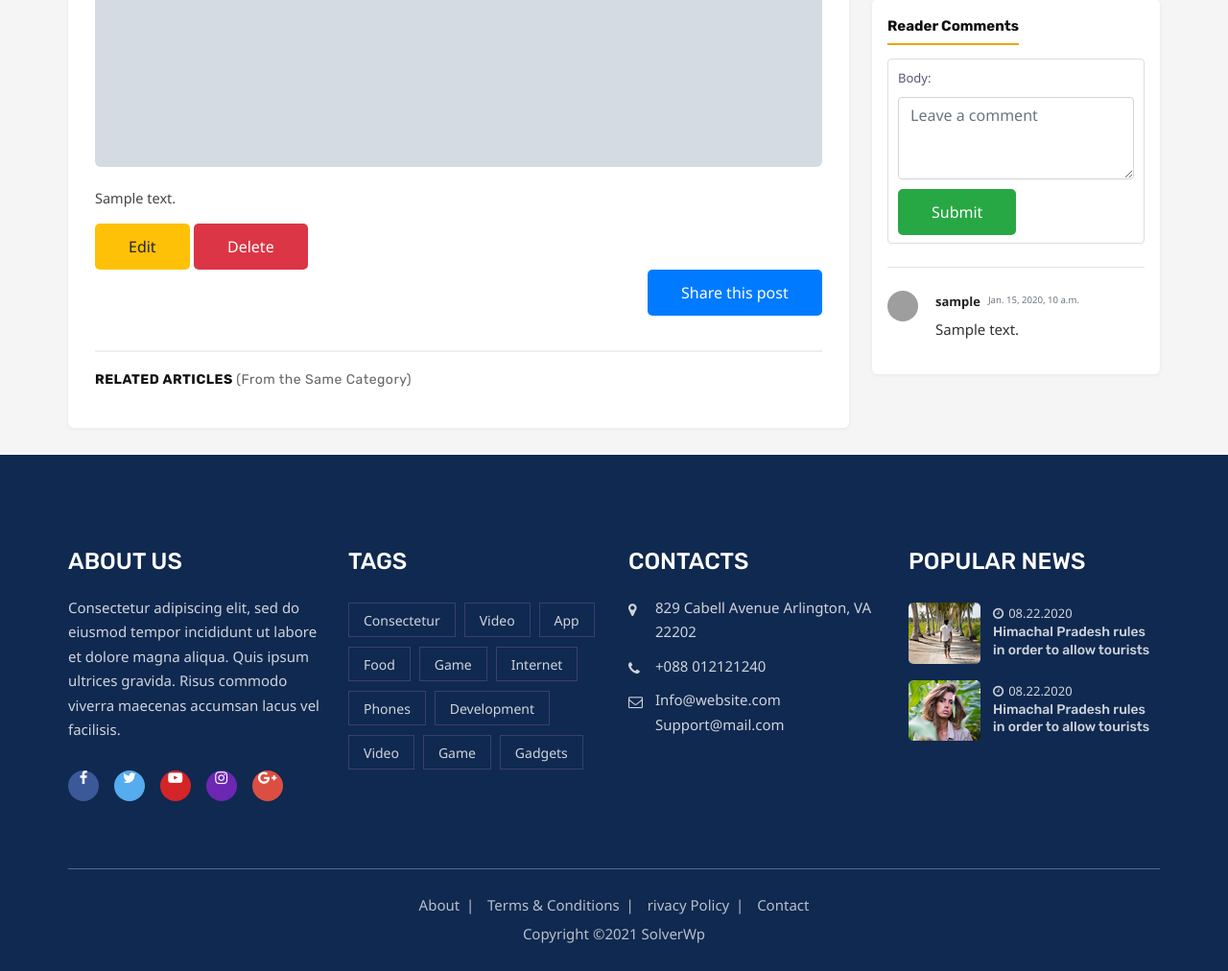
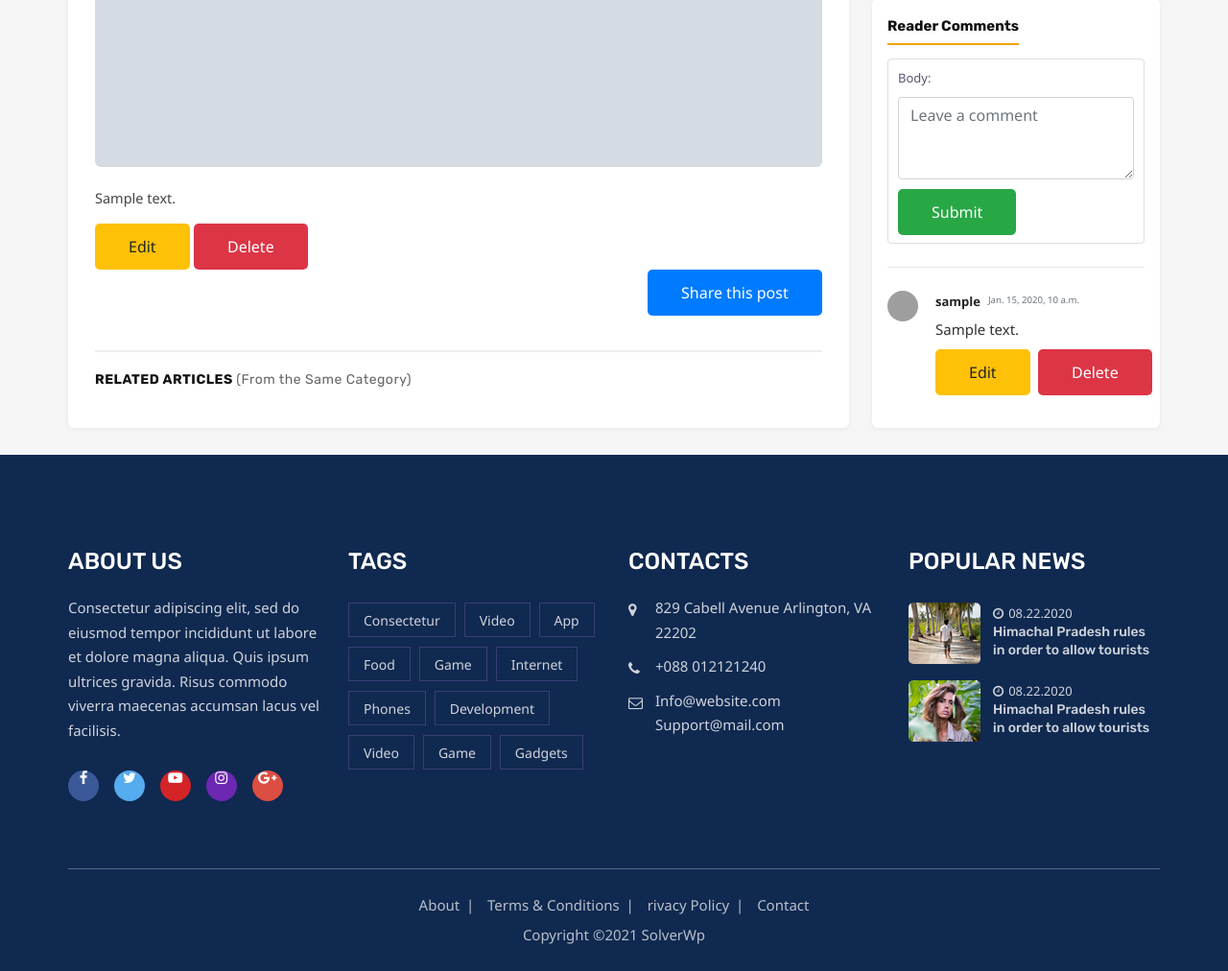
Before and after one commit to Otkirbek10/NewsWebsite, a Django app: a page that uses templates/blog/detail.html in a window 1280 px wide. Shown: the part 1085-2097 px from the top of the page at 96% size. Run offline with Django 5.2, Linux system fonts and the light colour scheme; a user stored in the database is signed in; tables that the repository leaves empty hold one stand-in row (values such as "Sample post"); grey boxes marked "Sample" are stand-in pictures; some libraries are stand-ins or nearby versions; grey boxes are pictures that could not be loaded.

Commit message:
Working with comments

```diff
--- a/blog/urls.py
+++ b/blog/urls.py
@@ -17,6 +17,9 @@ urlpatterns = [
     path('login/', login_user, name = 'login'),
     path('logout/', logout_user, name = 'logout'),
     path('contact/',ContactView.as_view(), name = 'contact'),
-    path('<slug:slug>/share/', post_share, name = 'post_share')
+    path('<slug:slug>/share/', post_share, name = 'post_share'),
+    path('edit-comment/<int:comment_id>/', edit_comment, name='edit_comment'),
+    path('delete-comment/<int:comment_id>/',delete_comment,name='delete_comment'),
+
 
 ] + static(settings.MEDIA_URL, document_root = settings.MEDIA_ROOT)
--- a/blog/views.py
+++ b/blog/views.py
@@ -41,6 +41,36 @@ def post_detail(request,year,month, day, slug):
         form = CommentForm()
     comments = Comment.objects.filter(post = post).order_by('-created_at').select_related('author')
     return render(request,'blog/detail.html',{'post': post, 'form':form, 'related_posts':related_posts, 'comments': comments})
+
+@login_required
+def edit_comment(request, comment_id):
+
+    comment = get_object_or_404(Comment, pk=comment_id)
+
+    if comment.author != request.user:
+        from django.http import HttpResponseForbidden
+        return HttpResponseForbidden("You are not allowed to edit this comment.")
+
+    form = CommentForm(instance=comment)
+
+    if request.method == "POST":
+        form = CommentForm(request.POST, instance=comment)
+        if form.is_valid():
+            form.save()
+            return redirect(comment.post.get_absolute_url())
+
+    return render(request, 'blog/editcomment.html', {'form': form})
+
+
+@login_required()
+def delete_comment(request,comment_id):
+    comment = Comment.objects.get(pk = comment_id)
+    if request.user != comment.author:
+        return HttpResponse("You can't delete this post")
+    else:
+        comment.delete()
+        return redirect(comment.post.get_absolute_url())
+
 
 
 @login_required(login_url='blog:login')
--- a/templates/blog/detail.html
+++ b/templates/blog/detail.html
@@ -128,8 +128,13 @@
                                 <strong>{{ comment.author }}</strong>
                                 <small class="text-muted d-block">{{ comment.created_at }}</small>
                             </div>
-                            <div class="comment-text mt-1">
-                                {{ comment.body }} </div>
+                            <div class="comment-text mt-1">{{ comment.body }} </div>
+                            {% if request.user == comment.author %}
+                            <div class="d-flex align-items-center mt-2">
+                                <a href="{% url 'blog:edit_comment' comment.id %}" class="btn btn-warning btn-sm me-2 mr-2">Edit</a>
+                                <a href="{% url 'blog:delete_comment' comment.id %}" class="btn btn-danger btn-sm">Delete</a>
+                            </div>
+                            {% endif %}
                         </div>
                     </div>
                 </div>
```
Also changed, not shown: templates/blog/editcomment.html (added, +23 -0 lines).
